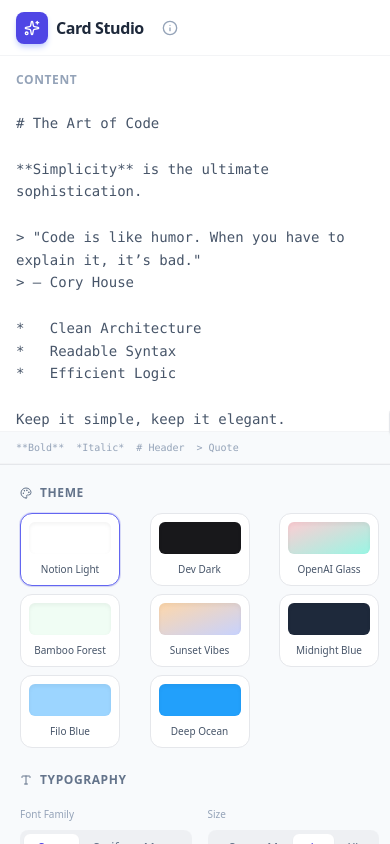
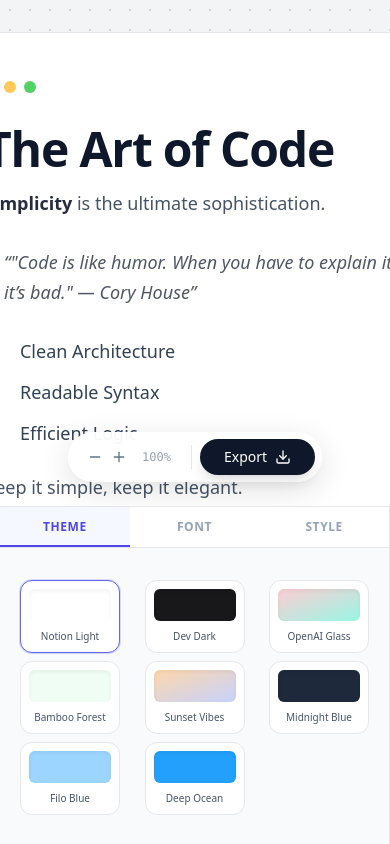
Before and after one commit to justinbao19/Markdown-to-Card-generator, a Next.js app: page / in a window 390 px wide. Built offline with nearby package versions, Linux system fonts and the light colour scheme.

Commit message:
Enhance CardGenerator component with mobile editing capabilities, including a fullscreen editor overlay and dynamic tab navigation for theme, font, and style. Improved layout responsiveness and tooltip positioning, while refining the export functionality and user interactions for better usability.

```diff
--- a/components/CardGenerator.tsx
+++ b/components/CardGenerator.tsx
@@ -15,7 +15,9 @@ import {
   Layout,
   GripVertical,
   CreditCard,
-  Info
+  Info,
+  X,
+  Check
 } from "lucide-react";
 import { clsx, type ClassValue } from "clsx";
 import { twMerge } from "tailwind-merge";
@@ -126,6 +128,10 @@ export default function CardGenerator() {
   const [sidebarWidth, setSidebarWidth] = useState(400);
   const [isDragging, setIsDragging] = useState(false);
   const [footerText, setFooterText] = useState("Card Generator");
+  const [isMobileEditing, setIsMobileEditing] = useState(false);
+
+  // Mobile Tab State
+  const [mobileActiveTab, setMobileActiveTab] = useState<'theme' | 'font' | 'style'>('theme');
 
   // Drag Handlers
   const startResizing = useCallback(() => {
@@ -177,19 +183,53 @@ export default function CardGenerator() {
   return (
     <div
       className={cn(
-        "flex h-screen w-full overflow-hidden bg-white text-slate-900 font-sans",
+        "flex flex-col lg:flex-row h-screen w-full overflow-hidden bg-white text-slate-900 font-sans",
         isDragging && "cursor-col-resize select-none"
       )}
     >
 
-      {/* --- LEFT PANEL: EDITOR & CONTROLS --- */}
+      {/* --- MOBILE FULLSCREEN EDITOR OVERLAY --- */}
+      {isMobileEditing && (
+        <div className="fixed inset-0 z-50 bg-white flex flex-col animate-in slide-in-from-bottom-10 duration-200 lg:hidden">
+          <div className="flex items-center justify-between px-4 py-3 border-b border-gray-100 bg-white">
+            <span className="font-bold text-slate-800">Edit Content</span>
+            <button
+              onClick={() => setIsMobileEditing(false)}
+              className="text-indigo-600 font-semibold text-sm flex items-center gap-1 px-3 py-1.5 bg-indigo-50 rounded-full"
+            >
+              <Check size={14} />
+              Done
+            </button>
+          </div>
+          <textarea
+            className="flex-1 w-full p-5 resize-none outline-none font-mono text-base text-slate-700 leading-relaxed"
+            placeholder="Type markdown..."
+            value={content}
+            onChange={(e) => setContent(e.target.value)}
+            autoFocus
+          />
+          <div className="px-4 py-3 bg-slate-50 border-t border-gray-100 text-xs text-slate-400 flex gap-4 font-mono overflow-x-auto">
+            <span>**Bold**</span>
+            <span>*Italic*</span>
+            <span># Header</span>
+            <span>&gt; Quote</span>
+          </div>
+        </div>
+      )}
+
+      {/* --- LEFT PANEL: EDITOR & CONTROLS (Desktop Sidebar / Mobile Bottom Sheet) --- */}
       <div
-        style={{ width: sidebarWidth }}
-        className="flex-shrink-0 h-full flex flex-col border-r border-gray-200 bg-white z-20 shadow-lg relative group/sidebar"
+        style={{ '--sidebar-width': `${sidebarWidth}px` } as React.CSSProperties}
+        className={cn(
+          "flex-shrink-0 flex flex-col border-r border-gray-200 bg-white z-20 shadow-lg relative group/sidebar transition-all",
+          // Desktop: Sidebar with dynamic width, Mobile: Full width bottom panel
+          "w-full lg:w-[var(--sidebar-width)]",
+          "h-[40vh] lg:h-full order-2 lg:order-1" // Mobile: 40% height, Desktop: Full height
+        )}
       >
 
-        {/* Header */}
-        <div className="h-14 px-4 border-b border-gray-100 flex items-center gap-3 bg-white shrink-0 relative z-30">
+        {/* Header (Desktop Only) */}
+        <div className="hidden lg:flex h-14 px-4 border-b border-gray-100 items-center gap-3 bg-white shrink-0 relative z-30">
           <div className="flex items-center gap-2">
             <div className="w-8 h-8 bg-indigo-600 rounded-lg flex items-center justify-center text-white shadow-md shadow-indigo-200">
               <Sparkles size={16} />
@@ -203,11 +243,12 @@ export default function CardGenerator() {
               <Info size={16} />
             </button>
 
-            {/* Tooltip Content - Pop to the right to avoid covering editor */}
-            <div className="absolute top-0 left-full ml-2 w-72 bg-white border border-gray-200 rounded-xl shadow-2xl p-5 opacity-0 invisible group-hover/info:opacity-100 group-hover/info:visible transition-all duration-200 translate-x-[-8px] group-hover/info:translate-x-0 z-50">
+            {/* Tooltip Content */}
+            <div className="absolute top-full left-0 mt-2 w-72 bg-white border border-gray-200 rounded-xl shadow-2xl p-5 opacity-0 invisible group-hover/info:opacity-100 group-hover/info:visible transition-all duration-200 translate-y-2 group-hover/info:translate-y-0 z-50 pointer-events-none group-hover/info:pointer-events-auto">
               <div className="text-xs font-bold text-slate-900 uppercase tracking-wider mb-3 border-b border-gray-100 pb-2">
                 Markdown Guide
               </div>
+              {/* ... Markdown Guide Content ... */}
               <div className="space-y-2.5 text-xs">
                 <div className="flex items-center justify-between">
                   <code className="bg-gray-100 px-1.5 py-0.5 rounded text-indigo-600 font-mono">**Bold**</code>
@@ -218,35 +259,20 @@ export default function CardGenerator() {
                   <span className="italic text-slate-600">Italic Text</span>
                 </div>
                 <div className="flex items-center justify-between">
-                  <code className="bg-gray-100 px-1.5 py-0.5 rounded text-indigo-600 font-mono"># Heading</code>
-                  <span className="font-bold text-slate-800 underline decoration-2 decoration-indigo-200">Heading 1</span>
+                  <code className="bg-gray-100 px-1.5 py-0.5 rounded text-indigo-600 font-mono"># H1</code>
+                  <span className="font-bold text-slate-800 underline decoration-2 decoration-indigo-200">Heading</span>
                 </div>
                 <div className="flex items-center justify-between">
-                  <code className="bg-gray-100 px-1.5 py-0.5 rounded text-indigo-600 font-mono">&gt; Quote</code>
+                  <code className="bg-gray-100 px-1.5 py-0.5 rounded text-indigo-600 font-mono">&gt; Qt</code>
                   <span className="border-l-2 border-indigo-400 pl-2 text-slate-500 italic">Quote</span>
                 </div>
-                <div className="flex items-center justify-between">
-                  <code className="bg-gray-100 px-1.5 py-0.5 rounded text-indigo-600 font-mono">- List</code>
-                  <div className="flex items-center gap-1 text-slate-600">
-                    <div className="w-1 h-1 bg-slate-400 rounded-full"></div>
-                    <span>List Item</span>
-                  </div>
-                </div>
-                <div className="flex items-center justify-between">
-                  <code className="bg-gray-100 px-1.5 py-0.5 rounded text-indigo-600 font-mono">`Code`</code>
-                  <span className="bg-indigo-50 text-indigo-600 px-1 rounded border border-indigo-100">Code</span>
-                </div>
-              </div>
-
-              <div className="mt-4 pt-3 border-t border-gray-100 text-[10px] text-slate-400 leading-relaxed">
-                Tips: Use <code className="font-mono text-slate-500">---</code> for a divider line.
               </div>
             </div>
           </div>
         </div>
 
-        {/* Markdown Editor */}
-        <div className="flex-1 flex flex-col min-h-0">
+        {/* Markdown Editor (Desktop Only - Mobile uses Overlay) */}
+        <div className="hidden lg:flex flex-1 flex-col min-h-0">
           <div className="px-4 py-2 text-xs font-semibold text-slate-400 tracking-wider uppercase mt-2">Content</div>
           <textarea
             className="flex-1 w-full p-4 resize-none outline-none font-mono text-sm text-slate-600 leading-relaxed bg-transparent selection:bg-indigo-100"
@@ -255,7 +281,6 @@ export default function CardGenerator() {
             onChange={(e) => setContent(e.target.value)}
             spellCheck={false}
           />
-          {/* Quick Syntax Hint */}
           <div className="px-4 py-2 bg-slate-50 border-t border-b border-gray-100 text-[10px] text-slate-400 flex gap-3 font-mono">
             <span>**Bold**</span>
             <span>*Italic*</span>
@@ -264,13 +289,34 @@ export default function CardGenerator() {
           </div>
         </div>
 
-        {/* Style Controls (Bottom Half) */}
-        <div className="h-[45%] bg-slate-50 border-t border-gray-200 flex flex-col overflow-y-auto">
-          <div className="p-5 space-y-6">
+        {/* Style Controls (Always Visible - Bottom Half on Desktop, Full Panel on Mobile) */}
+        <div className={cn(
+          "bg-slate-50 border-t border-gray-200 flex flex-col overflow-y-auto",
+          "lg:h-[45%] h-full" // Mobile takes full height of this panel container
+        )}>
 
-            {/* Theme Selector */}
-            <div className="space-y-3">
-              <div className="flex items-center gap-2 text-xs font-bold text-slate-500 uppercase tracking-wider">
+          {/* --- MOBILE TABS HEADER --- */}
+          <div className="lg:hidden flex items-center border-b border-gray-200 bg-white shrink-0">
+            {(['theme', 'font', 'style'] as const).map((tab) => (
+              <button
+                key={tab}
+                onClick={() => setMobileActiveTab(tab)}
+                className={cn(
+                  "flex-1 py-3 text-xs font-bold uppercase tracking-wider transition-colors relative",
+                  mobileActiveTab === tab ? "text-indigo-600 bg-indigo-50/50" : "text-slate-400"
+                )}
+              >
+                {tab}
+                {mobileActiveTab === tab && <div className="absolute bottom-0 left-0 w-full h-0.5 bg-indigo-600" />}
+              </button>
+            ))}
+          </div>
+
+          <div className="p-5 space-y-6 pb-20 lg:pb-5"> {/* Extra padding bottom for mobile overlay controls */}
+
+            {/* Theme Selector (Visible on Desktop OR Mobile Theme Tab) */}
+            <div className={cn("space-y-3", "lg:block", mobileActiveTab === 'theme' ? "block" : "hidden")}>
+              <div className="hidden lg:flex items-center gap-2 text-xs font-bold text-slate-500 uppercase tracking-wider"> {/* Hidden title on mobile */}
                 <Palette size={12} /> Theme
               </div>
               <div className="grid grid-cols-[repeat(auto-fill,100px)] gap-2 justify-between">
@@ -279,7 +325,7 @@ export default function CardGenerator() {
                     key={key}
                     onClick={() => setTheme(key)}
                     className={cn(
-                      "group relative flex flex-col items-center gap-2 p-2 rounded-xl border transition-all duration-200",
+                      "group relative flex flex-col items-center gap-2 p-2 rounded-xl border transition-all duration-200 flex-shrink-0",
                       theme === key
                         ? "bg-white border-indigo-500 shadow-sm ring-1 ring-indigo-500/20"
                         : "bg-white border-gray-200 hover:border-gray-300 hover:bg-gray-50"
@@ -292,22 +338,25 @@ export default function CardGenerator() {
               </div>
             </div>
 
-            {/* Typography Controls */}
-            <div className="space-y-3">
-               <div className="flex items-center gap-2 text-xs font-bold text-slate-500 uppercase tracking-wider">
+            {/* Typography Controls (Visible on Desktop OR Mobile Font Tab) */}
+            <div className={cn("space-y-4", "lg:block lg:space-y-3", mobileActiveTab === 'font' ? "block" : "hidden")}>
+               <div className="hidden lg:flex items-center gap-2 text-xs font-bold text-slate-500 uppercase tracking-wider"> {/* Hidden title on mobile */}
                 <Type size={12} /> Typography
               </div>
-              <div className="grid grid-cols-2 gap-4">
+
+              {/* Mobile: Stack vertically | Desktop: Grid 2 cols */}
+              <div className="flex flex-col lg:grid lg:grid-cols-2 gap-4">
+
                 {/* Font Family */}
-                <div className="space-y-1.5">
+                <div className="space-y-1.5 w-full">
                    <label className="text-[10px] text-slate-400 font-medium">Font Family</label>
-                   <div className="flex bg-gray-200/50 p-1 rounded-lg">
+                   <div className="flex bg-gray-200/50 p-1 rounded-lg w-full">
                       {(Object.keys(FONTS) as Array<keyof typeof FONTS>).map((f) => (
                         <button
                           key={f}
                           onClick={() => setFont(f)}
                           className={cn(
-                            "flex-1 py-1.5 text-xs font-medium rounded-md transition-all",
+                            "flex-1 py-2 lg:py-1.5 text-xs font-medium rounded-md transition-all",
                             font === f ? "bg-white text-indigo-600 shadow-sm" : "text-slate-500 hover:text-slate-700"
                           )}
                         >
@@ -316,16 +365,17 @@ export default function CardGenerator() {
                       ))}
                    </div>
                 </div>
+
                 {/* Font Size */}
-                 <div className="space-y-1.5">
+                 <div className="space-y-1.5 w-full">
                    <label className="text-[10px] text-slate-400 font-medium">Size</label>
-                   <div className="flex bg-gray-200/50 p-1 rounded-lg">
+                   <div className="flex bg-gray-200/50 p-1 rounded-lg w-full">
                       {(Object.keys(SIZES) as Array<keyof typeof SIZES>).map((s) => (
                         <button
                           key={s}
                           onClick={() => setFontSize(s)}
                           className={cn(
-                            "flex-1 py-1.5 text-xs font-medium rounded-md transition-all",
+                            "flex-1 py-2 lg:py-1.5 text-xs font-medium rounded-md transition-all",
                             fontSize === s ? "bg-white text-indigo-600 shadow-sm" : "text-slate-500 hover:text-slate-700"
                           )}
                         >
@@ -337,9 +387,9 @@ export default function CardGenerator() {
               </div>
             </div>
 
-            {/* Footer Text & Window Controls */}
-             <div className="space-y-3">
-                <div className="flex items-center gap-2 text-xs font-bold text-slate-500 uppercase tracking-wider">
+            {/* Footer Text & Window Controls (Visible on Desktop OR Mobile Style Tab) */}
+             <div className={cn("space-y-3", "lg:block", mobileActiveTab === 'style' ? "block" : "hidden")}>
+                <div className="hidden lg:flex items-center gap-2 text-xs font-bold text-slate-500 uppercase tracking-wider"> {/* Hidden title on mobile */}
                   <Layout size={12} /> Appearance
                 </div>
 
@@ -378,9 +428,9 @@ export default function CardGenerator() {
           </div>
         </div>
 
-        {/* Resizer Handle */}
+        {/* Resizer Handle (Desktop Only) */}
         <div
-          className="absolute top-0 right-0 w-1 h-full cursor-col-resize group-hover/sidebar:bg-indigo-500/50 hover:bg-indigo-500 transition-colors z-50"
+          className="hidden lg:block absolute top-0 right-0 w-1 h-full cursor-col-resize group-hover/sidebar:bg-indigo-500/50 hover:bg-indigo-500 transition-colors z-50"
           onMouseDown={startResizing}
         >
            <div className="absolute top-1/2 left-1/2 -translate-x-1/2 -translate-y-1/2 w-4 h-8 bg-white border border-gray-200 rounded-full shadow-sm flex items-center justify-center opacity-0 group-hover/sidebar:opacity-100 transition-opacity pointer-events-none">
@@ -391,7 +441,8 @@ export default function CardGenerator() {
 
       {/* --- RIGHT PANEL: PREVIEW --- */}
       <div className={cn(
-        "relative flex-1 h-full flex flex-col overflow-hidden transition-colors duration-500",
+        "relative flex flex-col overflow-hidden transition-colors duration-500 order-1 lg:order-2",
+        "flex-1", // Takes remaining space (60% on mobile)
         THEMES[theme].bg
       )}>
 
@@ -405,17 +456,23 @@ export default function CardGenerator() {
 
         {/* Scrollable Canvas Area */}
         <div className="flex-1 w-full h-full overflow-y-auto overflow-x-hidden custom-scrollbar">
-          <div className="min-h-full flex flex-col items-center p-12 sm:p-20">
+          <div className="min-h-full flex flex-col items-center p-8 sm:p-20 pb-32 lg:pb-20">
 
             <div
               className="my-auto transition-transform duration-200 ease-out origin-center will-change-transform"
               style={{ transform: `scale(${scale / 100})` }}
+              onClick={() => {
+                // Only trigger edit mode on mobile if click target is within card area
+                if (window.innerWidth < 1024) {
+                  setIsMobileEditing(true);
+                }
+              }}
             >
               {/* The Card Component */}
               <div
                 ref={cardRef}
                 className={cn(
-                  "w-[520px] min-h-[300px] rounded-xl p-12 flex flex-col relative transition-all duration-500",
+                  "w-[520px] min-h-[300px] rounded-xl p-12 flex flex-col relative transition-all duration-500 cursor-pointer lg:cursor-default", // Pointer on mobile to indicate editable
                   THEMES[theme].card,
                   FONTS[font].class
                 )}
@@ -431,7 +488,7 @@ export default function CardGenerator() {
 
                 {/* Content */}
                 <div className={cn(
-                  "prose leading-relaxed max-w-none",
+                  "prose leading-relaxed max-w-none pointer-events-none lg:pointer-events-auto", // Disable text selection on mobile preview to prevent keyboard
                   // Base Styles
                   "prose-headings:font-bold prose-headings:tracking-tight prose-headings:mb-4",
                   "prose-p:font-medium prose-p:opacity-90 prose-p:my-3",
@@ -459,18 +516,23 @@ export default function CardGenerator() {
           </div>
         </div>
 
-        {/* --- FLOATING ACTION BAR --- */}
-        <div className="absolute bottom-8 left-1/2 -translate-x-1/2 flex items-center gap-1 p-1.5 bg-white/90 backdrop-blur-xl border border-white/20 shadow-[0_8px_30px_rgb(0,0,0,0.12)] rounded-full z-30 animate-in slide-in-from-bottom-6">
+        {/* --- FLOATING ACTION BAR (Export Only on Mobile maybe? No, keep Zoom) --- */}
+        {/* On mobile, this bar floats above the Style Controls. We might want to adjust position */}
+        <div className={cn(
+          "absolute left-1/2 -translate-x-1/2 flex items-center gap-1 p-1.5 bg-white/90 backdrop-blur-xl border border-white/20 shadow-[0_8px_30px_rgb(0,0,0,0.12)] rounded-full z-30 animate-in slide-in-from-bottom-6",
+          "bottom-6 lg:bottom-8" // Adjust bottom position
+        )}>
 
             {/* Zoom Controls */}
             <div className="flex items-center gap-2 px-3 py-1.5">
               <button
-                onClick={() => setScale(s => Math.max(50, s - 10))}
+                onClick={(e) => { e.stopPropagation(); setScale(s => Math.max(50, s - 10)); }}
                 className="text-slate-500 hover:text-slate-800 transition-colors"
               >
                 <Minus size={16} />
               </button>
-              <div className="flex flex-col w-24 gap-1">
+              {/* Hide Slider on Mobile to save space */}
+              <div className="flex-col w-24 gap-1 hidden sm:flex">
                 <input
                   type="range"
                   min="50"
@@ -481,7 +543,7 @@ export default function CardGenerator() {
                 />
               </div>
               <button
-                 onClick={() => setScale(s => Math.min(150, s + 10))}
+                 onClick={(e) => { e.stopPropagation(); setScale(s => Math.min(150, s + 10)); }}
                  className="text-slate-500 hover:text-slate-800 transition-colors"
               >
                 <Plus size={16} />
@@ -493,7 +555,7 @@ export default function CardGenerator() {
 
             {/* Export Action */}
             <button
-              onClick={handleExport}
+              onClick={(e) => { e.stopPropagation(); handleExport(); }}
               disabled={isExporting}
               className="flex items-center gap-2 bg-slate-900 hover:bg-slate-800 text-white px-6 py-2 rounded-full font-medium text-sm transition-all shadow-lg hover:shadow-xl active:scale-95 disabled:opacity-70 disabled:cursor-not-allowed"
             >
```
